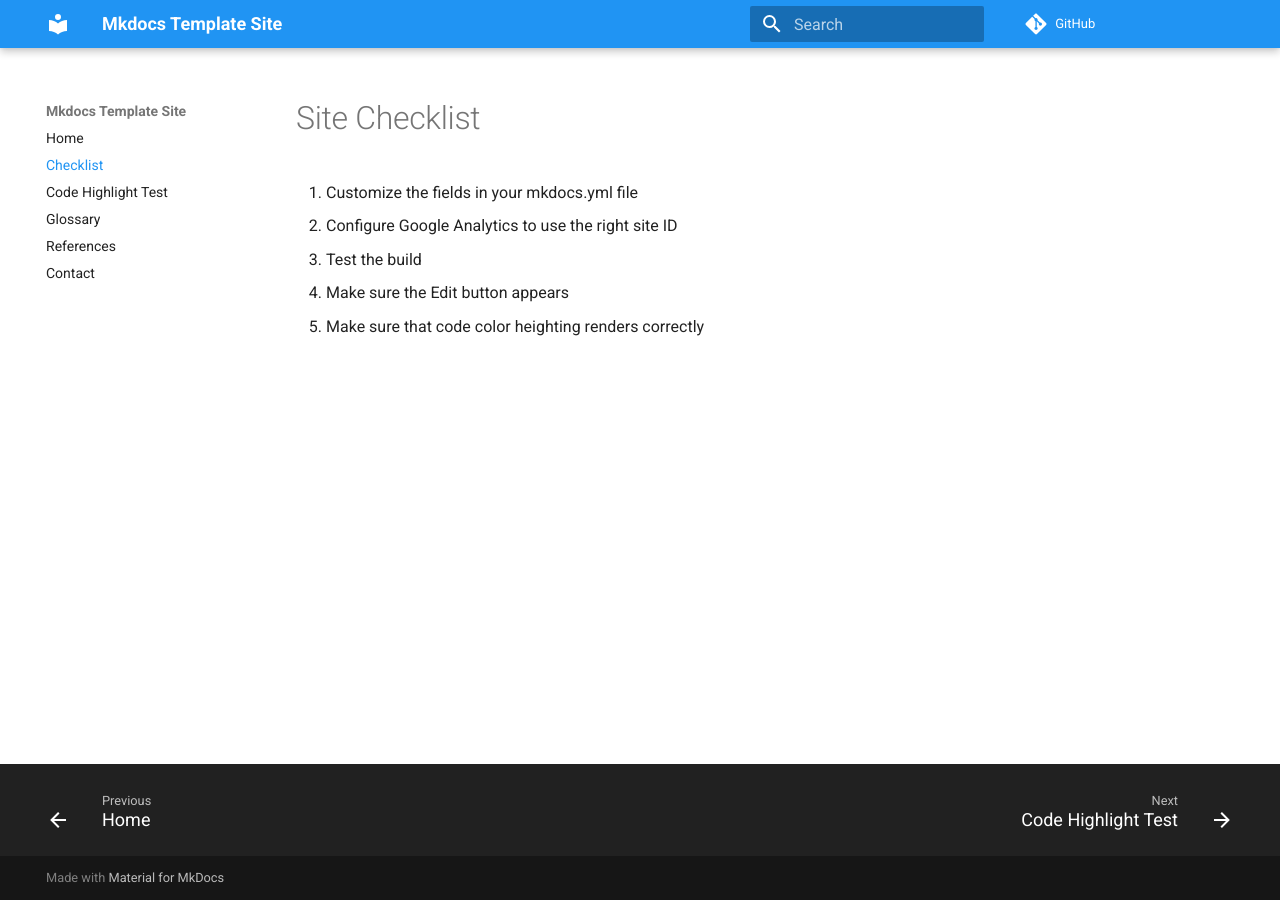
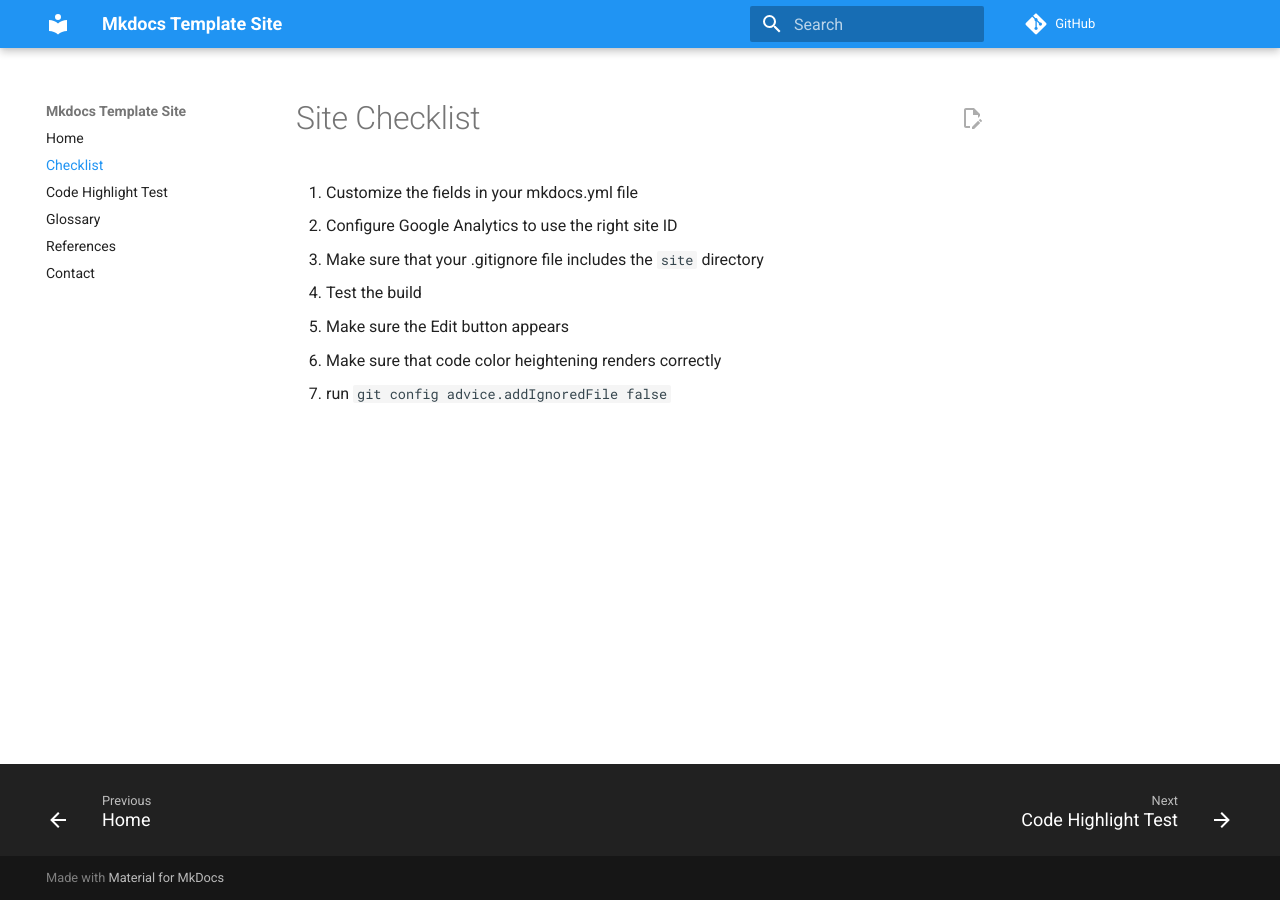
Before and after one commit to dmccreary/mkdocs-template, an MkDocs documentation site: the page built from docs/checklist.md, in a window 1280 px wide. Built offline with MkDocs 1.6.1 and Material for MkDocs 9.7.7, drawn with Linux system fonts in a browser that asks for light colours; comment, search, counter and statistics services are not loaded.

Commit message:
updating content

````diff
--- a/docs/checklist.md
+++ b/docs/checklist.md
@@ -2,6 +2,8 @@
 
 1. Customize the fields in your mkdocs.yml file
 2. Configure Google Analytics to use the right site ID
+3. Make sure that your .gitignore file includes the ```site``` directory
 3. Test the build
 4. Make sure the Edit button appears
-5. Make sure that code color heighting renders correctly
+5. Make sure that code color heightening renders correctly
+6. run ```git config advice.addIgnoredFile false```
--- a/mkdocs.yml
+++ b/mkdocs.yml
@@ -36,6 +36,7 @@ theme:
     - navigation.top
     # this adds the prev and next icons in the footer
     - navigation.footer
+    - content.action.edit
 plugins:
   - search
 #  - social
````
